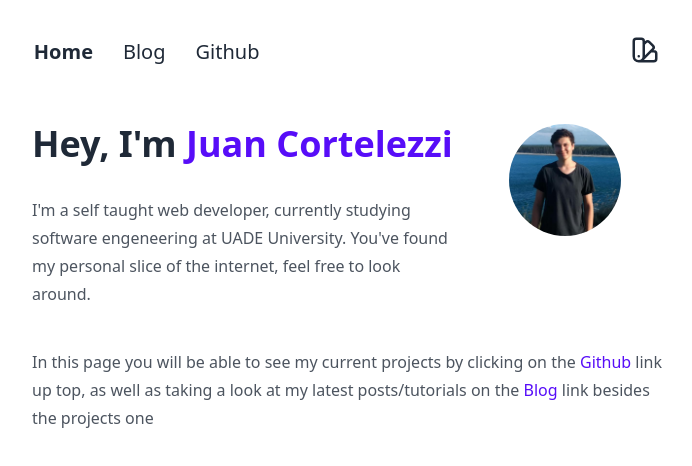
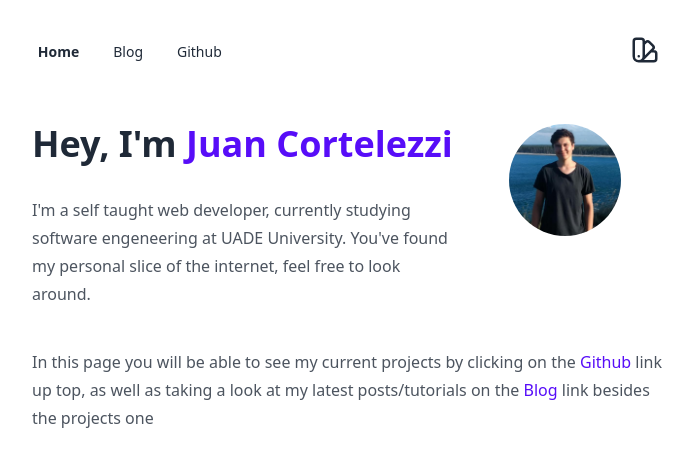
Before and after one commit to juanCortelezzi/Juans-blog, a Next.js app: page / in a window 1280 px wide. Shown: the top 466 px of the page, without its empty margins (288-980 px from the left). Built offline with nearby package versions, Linux system fonts and the light colour scheme.

Commit message:
fix(header) button size

```diff
--- a/src/components/header.tsx
+++ b/src/components/header.tsx
@@ -14,11 +14,7 @@ type ButtonProps = {
 
 const ButtonLink = ({ text, href, active = false }: ButtonProps) => (
   <Link href={href} passHref>
-    <button
-      className={`btn btn-ghost btn-sm text-xl normal-case ${
-        !active && "font-normal"
-      }`}
-    >
+    <button className={`btn btn-ghost normal-case ${!active && "font-normal"}`}>
       {text}
     </button>
   </Link>
@@ -33,25 +29,28 @@ export const Header = ({ className }: HeaderProps) => {
   ];
 
   return (
-    <header className={`navbar mb-10 p-0 ${className && className}`}>
-      <div className="navbar-start ml-[-0.70rem] space-x-1">
+    <header className={`navbar mb-5 p-0 sm:mb-10 ${className && className}`}>
+      <div className="navbar-start ml-[-0.70rem]">
         {buttons.map((button) => (
+          <div key={`${button.text}-${button.href}`}>
             <ButtonLink
-            key={`${button.text}-${button.href}`}
               text={button.text}
               href={button.href}
               active={router.pathname === button.href}
             />
+          </div>
         ))}
+        <div>
           <a
             href="https://github.com/juancortelezzi"
             rel="noreferrer"
             target="_blank"
           >
-          <button className="btn btn-ghost btn-sm text-xl font-normal normal-case">
+            <button className="btn btn-ghost font-normal normal-case">
               Github
             </button>
           </a>
+        </div>
       </div>
       <div className="navbar-end">
         <ThemeMenu />
```
Lines whose indentation alone changed are shown as unchanged.
